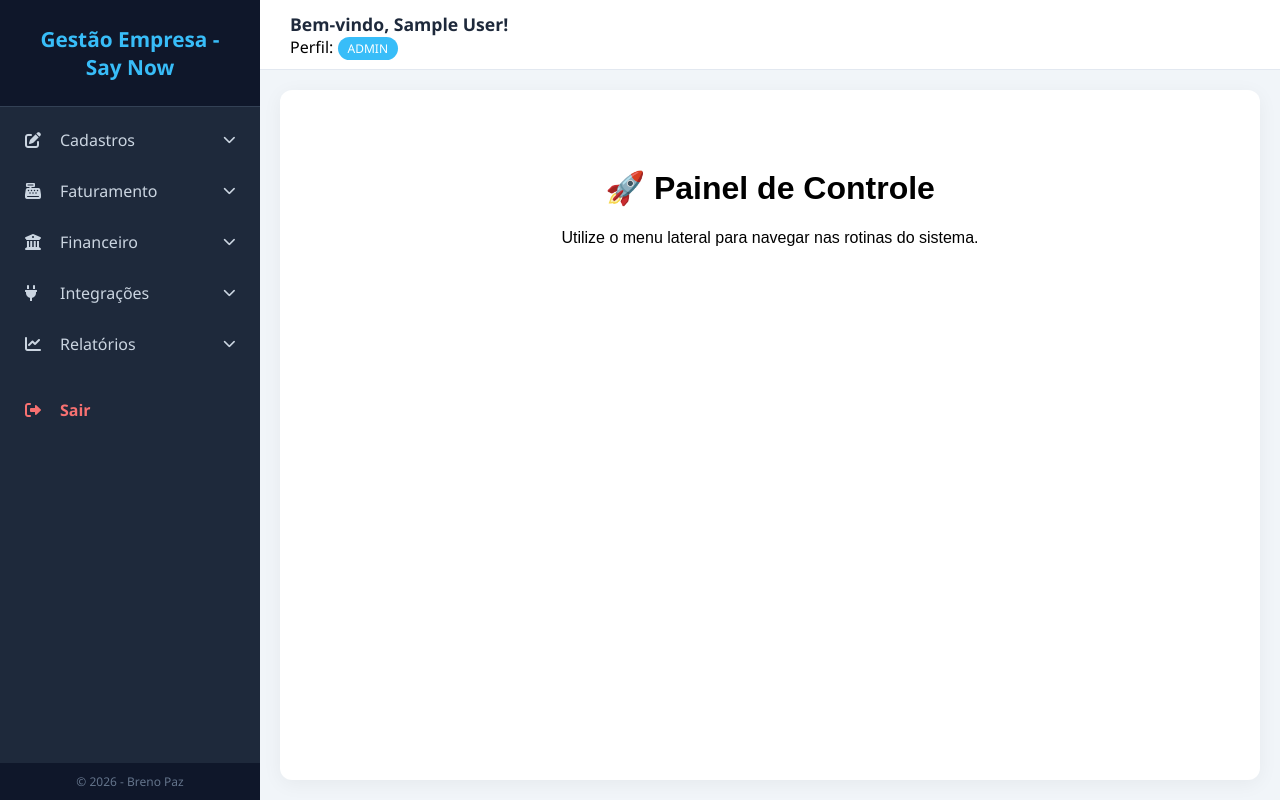
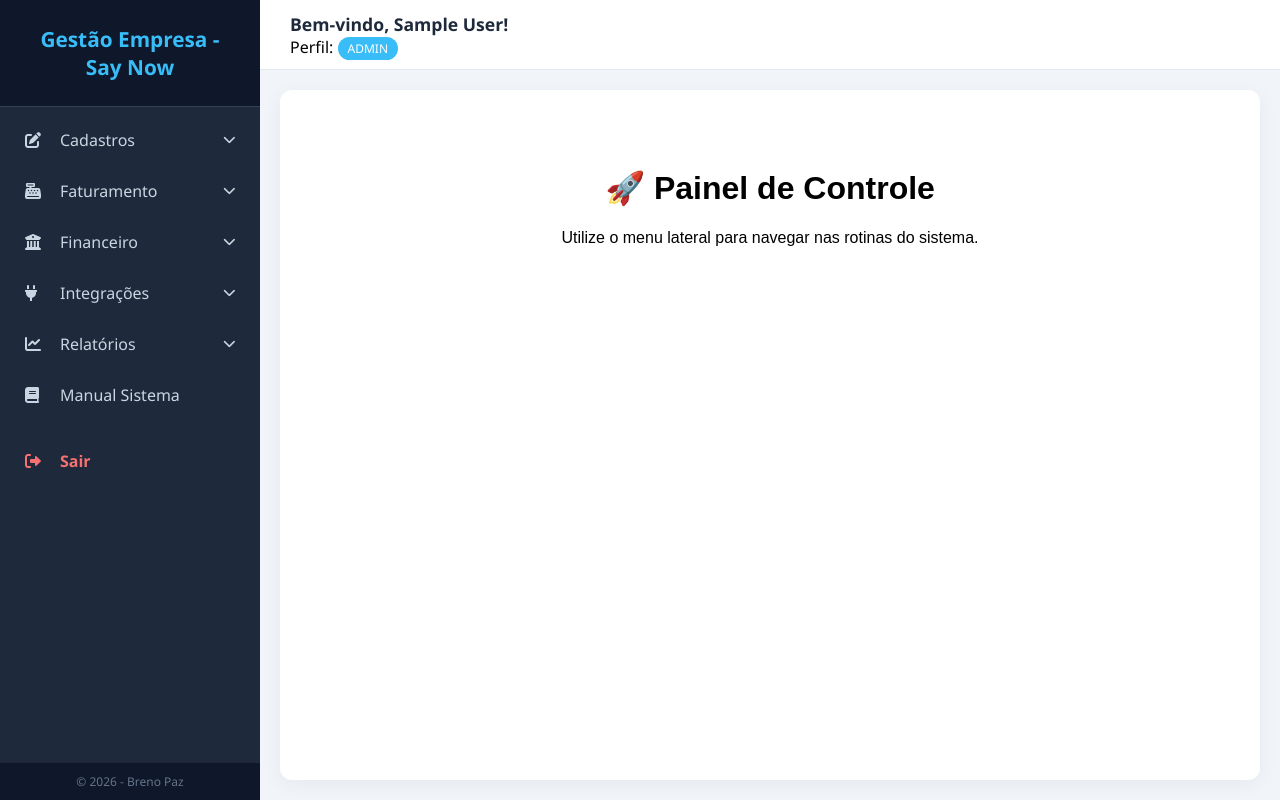
Before and after one commit to saynowempresa2026-prog/projetoproducao, a PHP site: page /dashboard.php in a window 1280 px wide. Run offline with PHP 8.4, Linux system fonts and the light colour scheme; the visitor is signed in with stand-in values (Sample User, id 1).

Commit message:
Update dashboard.php

```diff
--- a/dashboard.php
+++ b/dashboard.php
@@ -229,7 +229,13 @@ if ($_SESSION['nivel'] === 'garcom') {
                         <li><a href="rel_vendas.php" target="conteudo">📈 Vendas Período</a></li>
                     </ul>
                 </li>
-
+                        <li class="nav-item">
+                        <a href="https://raw.githubusercontent.com/saynowempresa2026-prog/projetoproducao/main/SAY%20NOW%20-%20MANUAL%20SISTEMA.pdf"
+                               target="_blank"
+                               class="nav-link">
+                                    <i class="fas fa-book"></i> Manual Sistema
+                                    </a>
+                        </li>
                 <li class="nav-item" style="margin-top: 20px;">
                     <a href="sair.php" class="nav-link btn-sair">
                         <i class="fas fa-sign-out-alt"></i> Sair
```
